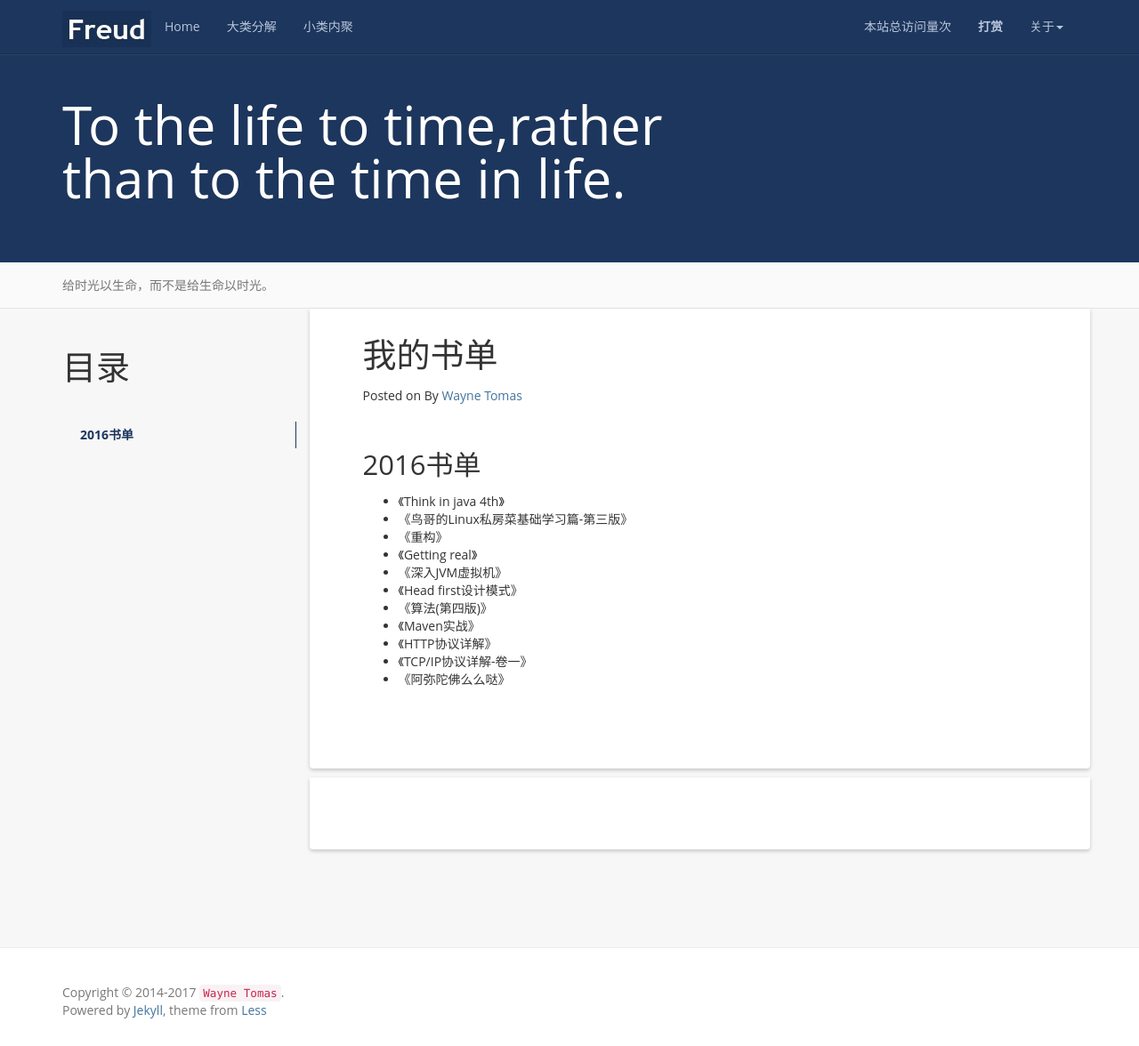
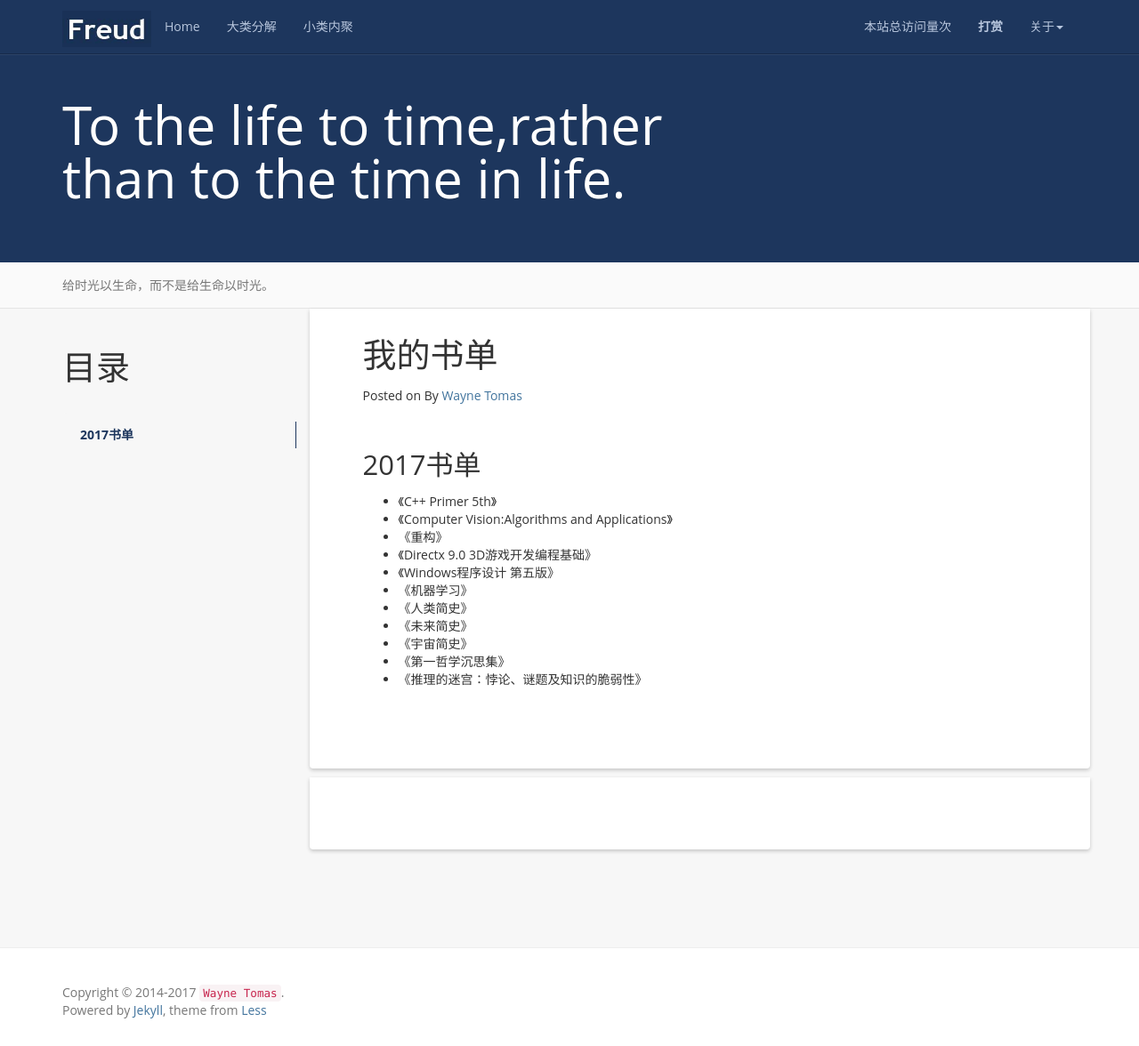
Before and after one commit to HADESAngelia/HADESAngelia.github.io, a Jekyll site: the page built from books.md, in a window 1280 px wide and 1176 px high. Shown: the whole window at 89% size. Built offline with Jekyll 4.4.1, drawn with Linux system fonts in a browser that asks for light colours; nearby versions of some CDN libraries; comment, search, counter and statistics services are not loaded.

Commit message:
alter the books recommend

```diff
--- a/books.md
+++ b/books.md
@@ -8,17 +8,17 @@ permalink: /books/
 {:toc}
 
 
-2016书单
+2017书单
 -----------------------------------------------------------------
 
-+ 《Think in java 4th》
-+ 《鸟哥的Linux私房菜基础学习篇-第三版》
++ 《C++ Primer 5th》
++ 《Computer Vision:Algorithms and Applications》
 + 《重构》
-+ 《Getting real》
-+ 《深入JVM虚拟机》
-+ 《Head first设计模式》
-+ 《算法(第四版)》
-+ 《Maven实战》
-+ 《HTTP协议详解》
-+ 《TCP/IP协议详解-卷一》
-+ 《阿弥陀佛么么哒》
++ 《Directx 9.0 3D游戏开发编程基础》
++ 《Windows程序设计 第五版》
++ 《机器学习》
++ 《人类简史》
++ 《未来简史》
++ 《宇宙简史》
++ 《第一哲学沉思集》
++ 《推理的迷宫：悖论、谜题及知识的脆弱性》
```
